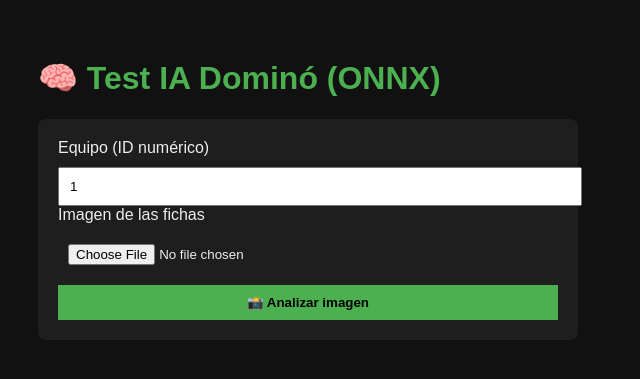
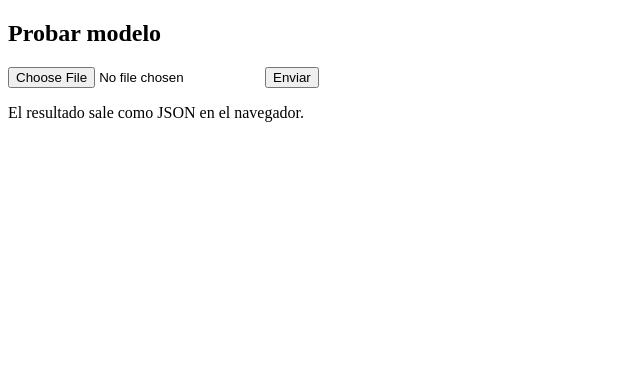
Before and after one commit to abrahamramost01-netizen/dmie, a Flask app: template templates/index.html in a window 1280 px wide. Shown: the top 379 px of the page, without its empty margins (0-640 px from the left). Run offline with Flask 3, Linux system fonts and the light colour scheme; the template is opened without the code that fills it, so the values that code supplies are empty.

Commit message:
Update index.html

```diff
--- a/templates/index.html
+++ b/templates/index.html
@@ -1,79 +1,17 @@
 <!DOCTYPE html>
-<html lang="es">
+<html>
 <head>
-    <meta charset="UTF-8">
-    <title>🁢 Test IA Dominó</title>
-    <style>
-        body {
-            font-family: Arial, sans-serif;
-            background: #111;
-            color: #eee;
-            padding: 30px;
-        }
-        h1 { color: #4caf50; }
-        form {
-            background: #1e1e1e;
-            padding: 20px;
-            border-radius: 8px;
-            max-width: 500px;
-        }
-        input, button, select {
-            width: 100%;
-            padding: 10px;
-            margin-top: 10px;
-        }
-        button {
-            background: #4caf50;
-            border: none;
-            font-weight: bold;
-            cursor: pointer;
-        }
-        pre {
-            background: #000;
-            padding: 15px;
-            margin-top: 20px;
-            overflow-x: auto;
-        }
-        img {
-            max-width: 100%;
-            margin-top: 15px;
-            border: 2px solid #333;
-        }
-    </style>
+  <meta charset="utf-8">
+  <title>Test YOLO RAW</title>
 </head>
 <body>
+  <h2>Probar modelo</h2>
 
-<h1>🧠 Test IA Dominó (ONNX)</h1>
+  <form action="/add_match" method="post" enctype="multipart/form-data">
+    <input type="file" name="image" required>
+    <button type="submit">Enviar</button>
+  </form>
 
-<form method="POST" action="/add_match" enctype="multipart/form-data">
-    <label>Equipo (ID numérico)</label>
-    <input type="number" name="team_id" value="1" required>
-
-    <label>Imagen de las fichas</label>
-    <input type="file" name="image" accept="image/*" required>
-
-    <button type="submit">📸 Analizar imagen</button>
-</form>
-
-{% if matches %}
-<hr>
-<h2>Último resultado</h2>
-
-{% set m = matches[0] %}
-
-<p><strong>Equipo:</strong> {{ m[1] }}</p>
-<p><strong>Puntos:</strong> {{ m[2] }}</p>
-
-{% if m[3] %}
-<img src="{{ url_for('uploads', filename=m[3].split('/')[-1]) }}">
-{% endif %}
-
-{% if m[4] %}
-<h3>JSON IA</h3>
-<pre>{{ m[4] }}</pre>
-{% endif %}
-
-{% endif %}
-
+  <p>El resultado sale como JSON en el navegador.</p>
 </body>
 </html>
```
